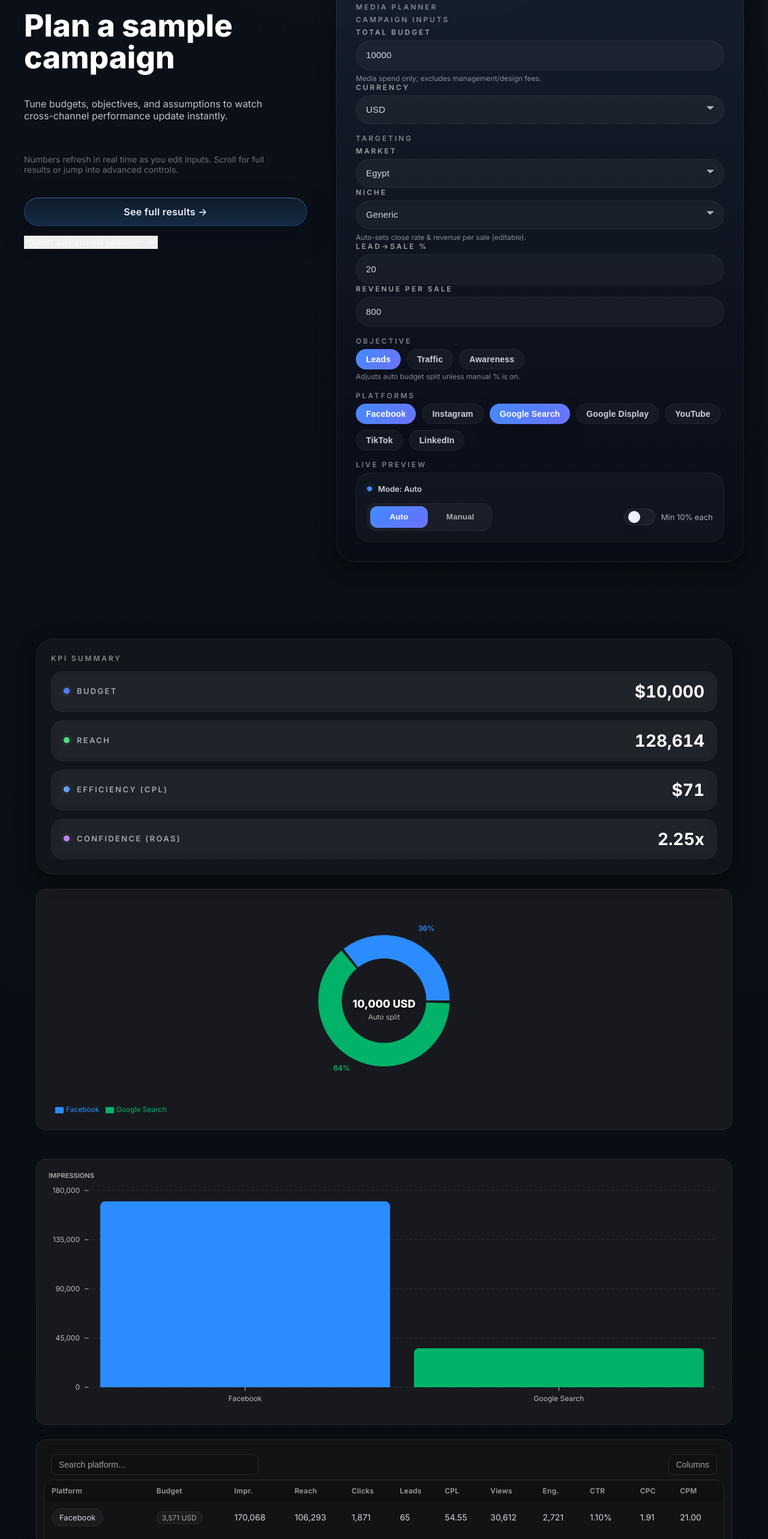
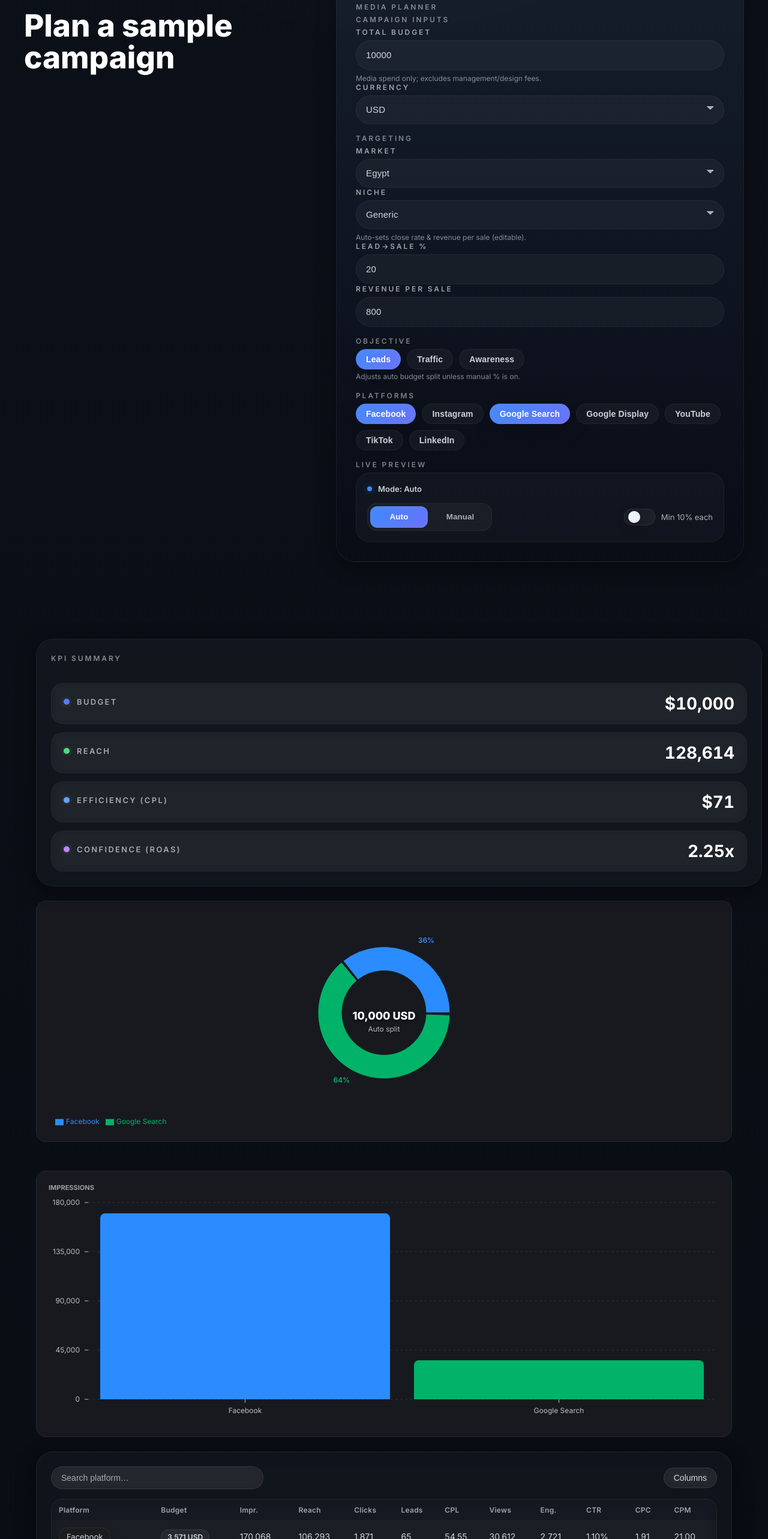
Before and after one commit to mhusse29/media-planner-lite, a React (Vite) app: page / in a window 1280 px wide. Shown: the part 197-2763 px from the top of the page at 60% size. Built offline with nearby package versions, Linux system fonts and the light colour scheme.

Commit message:
Polish hero layout and unify card styling

```diff
--- a/src/App.tsx
+++ b/src/App.tsx
@@ -287,17 +287,6 @@ function App() {
       : { opacity: 1, y: 0, transition: baseTransition },
   }), [prefersReducedMotion, baseTransition]);
 
-  const scrollToSection = useCallback((id: string) => {
-    if (typeof document === 'undefined') return;
-    const node = document.getElementById(id);
-    if (node) {
-      node.scrollIntoView({ behavior: 'smooth', block: 'start' });
-    }
-  }, []);
-
-  const scrollToResults = useCallback(() => scrollToSection('results-section'), [scrollToSection]);
-  const scrollToAdvanced = useCallback(() => scrollToSection('advanced-planner'), [scrollToSection]);
-
   // Prepare data for charts and table
   const rowsFmt = results.map(r => ({
     platform: r.platform,
@@ -449,32 +438,6 @@ function App() {
             <motion.div className="planner-copy" variants={itemVariants}>
               <span className="planner-tag">Live preview</span>
               <h2 className="planner-heading">Plan a sample campaign</h2>
-              <p className="planner-subcopy">
-                Tune budgets, objectives, and assumptions to watch cross-channel performance update instantly.
-              </p>
-              <p className="planner-note">
-                Numbers refresh in real time as you edit inputs. Scroll for full results or jump into advanced controls.
-              </p>
-              <div className="planner-cta">
-                <motion.button
-                  type="button"
-                  className="planner-btn planner-btn-primary"
-                  onClick={scrollToResults}
-                  whileHover={prefersReducedMotion ? undefined : { y: -1 }}
-                  whileTap={prefersReducedMotion ? undefined : { scale: 0.98 }}
-                >
-                  See full results →
-                </motion.button>
-                <motion.button
-                  type="button"
-                  className="planner-btn planner-link"
-                  onClick={scrollToAdvanced}
-                  whileHover={prefersReducedMotion ? undefined : { y: -1 }}
-                  whileTap={prefersReducedMotion ? undefined : { scale: 0.98 }}
-                >
-                  Open advanced planner →
-                </motion.button>
-              </div>
             </motion.div>
             <motion.div className="planner-card-wrap" variants={itemVariants}>
               <MediaPlannerCard
@@ -514,9 +477,7 @@ function App() {
         <section id="results-section" className="section">
           <div className="container flex flex-col gap-8">
             {results.length > 0 && (
-              <div className="max-w-3xl">
-                <KpiCards totals={totals} currency={currency} />
-              </div>
+              <KpiCards totals={totals} currency={currency} />
             )}
             <div className="grid gap-6 lg:grid-cols-2">
               <BudgetDonutPro
--- a/src/styles/theme.css
+++ b/src/styles/theme.css
@@ -63,7 +63,14 @@ body{
 .groupTitle{font-size:12px;font-weight:700;color:var(--muted);letter-spacing:.4px;margin:6px 0}
 
 /* subcards for nested inputs (e.g., manual splits / CPLs) */
-.subCard{background:var(--surface1);border:1px solid var(--border);border-radius:14px;padding:12px}
+.subCard{
+  background:rgba(255,255,255,0.03);
+  border:1px solid rgba(255,255,255,0.05);
+  border-radius:20px;
+  padding:18px;
+  backdrop-filter:blur(12px);
+  box-shadow:var(--shadow);
+}
 
 /* input with suffix affix */
 .inputAffix{position:relative}
@@ -72,11 +79,14 @@ body{
 /* ---- SWITCH (accessible, Slack-style) ---- */
 .toggleRow{
   display:flex;align-items:center;justify-content:space-between;
-  gap:12px;background:var(--surface1);border:1px solid var(--border);
-  border-radius:14px;padding:12px 14px
+  gap:16px;background:rgba(255,255,255,0.03);
+  border:1px solid rgba(255,255,255,0.05);
+  border-radius:22px;padding:18px 20px;
+  backdrop-filter:blur(12px);
+  box-shadow:var(--shadow);
 }
 .toggleText{display:flex;flex-direction:column;gap:2px}
-.toggleTitle{font-weight:600}
+.toggleTitle{font-weight:700;color:var(--fg-strong)}
 .toggleHelp{font-size:12px;color:var(--muted)}
 .switch{
   position:relative;width:44px;height:26px;border-radius:999px;border:1px solid var(--border);
@@ -538,6 +548,10 @@ body.planner-in .appBg::after{opacity:.18}
   padding:24px;
   box-shadow:var(--shadow);
   backdrop-filter:blur(14px);
+  width:100%;
+  display:flex;
+  flex-direction:column;
+  gap:20px;
 }
 
 .kpi-panel .planner-tag{margin-bottom:14px;color:rgba(255,255,255,0.5)}
@@ -901,35 +915,89 @@ body.planner-in .appBg::after{opacity:.18}
 .chip:hover { filter:brightness(1.05); }
 
 /* ---- Card container (same as results) ---- */
-.cardPro { background:linear-gradient(180deg,var(--surface2),var(--surface1));
-  border:1px solid var(--border); border-radius:16px; box-shadow:var(--elev); }
+.cardPro {
+  background:rgba(255,255,255,0.03);
+  border:1px solid rgba(255,255,255,0.05);
+  border-radius:28px;
+  box-shadow:var(--shadow);
+  backdrop-filter:blur(14px);
+}
 
 /* Header row in cards */
-.cardHead { display:flex; align-items:center; justify-content:space-between; gap:12px;
-  padding:12px 14px; border-bottom:1px solid var(--border); }
-.cardEyebrow { font-size:11px; letter-spacing:.4px; color:#BDBDBD; text-transform:uppercase; font-weight:700; }
+.cardHead {
+  display:flex;
+  align-items:center;
+  justify-content:space-between;
+  gap:16px;
+  padding:22px 24px 16px;
+  border-bottom:1px solid rgba(255,255,255,0.05);
+  background:rgba(12,18,28,0.32);
+}
+.cardEyebrow {
+  font-size:11px;
+  letter-spacing:.4px;
+  color:rgba(231,236,243,0.62);
+  text-transform:uppercase;
+  font-weight:700;
+}
 .cardActions { display:flex; gap:8px; }
-.cardBtn { height:32px; padding:0 12px; border:1px solid var(--border); border-radius:10px; background:#1a1b1f; color:#fff; }
-.cardBody { padding:12px 14px; }
+.cardBtn {
+  height:36px;
+  padding:0 18px;
+  border:1px solid rgba(255,255,255,0.1);
+  border-radius:999px;
+  background:rgba(255,255,255,0.06);
+  color:#ecf3ff;
+  font-weight:600;
+  backdrop-filter:blur(10px);
+  transition:transform .18s ease, background .18s ease;
+}
+.cardBtn:hover { background:rgba(107,112,255,0.24); transform:translateY(-1px); }
+.cardBody { padding:20px 24px 24px; }
 
 /* Two-column responsive grid */
-.grid2 { display:grid; gap:12px; grid-template-columns:repeat(2,minmax(0,1fr)); }
+.grid2 { display:grid; gap:16px; grid-template-columns:repeat(2,minmax(0,1fr)); }
 @media (max-width:980px){ .grid2{ grid-template-columns:1fr; } }
 
 /* Field row with pill input */
-.fieldRow{ display:grid; align-items:center; gap:8px; grid-template-columns:1fr auto;
-  background:#141519; border:1px solid var(--border); border-radius:12px; padding:10px 12px; }
-.fieldLabel{ font-weight:700; color:#D9DADE; }
-.pillInput{ display:flex; align-items:center; gap:6px;
-  background:#1a1b1f; border:1px solid var(--border); border-radius:999px; padding:4px 10px; }
-.pillInput input{ width:110px; background:transparent; border:none; outline:none; color:#fff; text-align:right; }
-.pillSuf{ color:#BDBDBD; font-weight:600; }
+.fieldRow{
+  display:grid;
+  align-items:center;
+  gap:12px;
+  grid-template-columns:1fr auto;
+  background:rgba(255,255,255,0.04);
+  border:1px solid rgba(255,255,255,0.08);
+  border-radius:22px;
+  padding:16px 20px;
+  backdrop-filter:blur(12px);
+}
+.fieldLabel{ font-weight:700; color:#ECF3FF; letter-spacing:.01em; }
+.pillInput{
+  display:flex;
+  align-items:center;
+  gap:8px;
+  background:rgba(6,10,17,0.65);
+  border:1px solid rgba(255,255,255,0.1);
+  border-radius:999px;
+  padding:6px 14px;
+  box-shadow:inset 0 1px 0 rgba(255,255,255,0.08);
+}
+.pillInput input{ width:110px; background:transparent; border:none; outline:none; color:#fff; text-align:right; font-weight:600; }
+.pillSuf{ color:rgba(231,236,243,0.7); font-weight:600; letter-spacing:.02em; }
 
 /* Sum bar for % split */
-.sumWrap{ margin-top:12px; display:flex; align-items:center; gap:10px; }
-.sumText{ font-size:12px; color:#BDBDBD; }
+.sumWrap{ margin-top:16px; display:flex; align-items:center; gap:12px; }
+.sumText{ font-size:12px; color:rgba(231,236,243,0.72); }
 .sumText.ok{ color:#8BD17C; } .sumText.warn{ color:#F5B971; }
-.sumBar{ flex:1; height:8px; border-radius:999px; background:#26272c; overflow:hidden; border:1px solid var(--border); }
+.sumBar{
+  flex:1;
+  height:10px;
+  border-radius:999px;
+  background:rgba(6,10,17,0.65);
+  overflow:hidden;
+  border:1px solid rgba(255,255,255,0.1);
+  box-shadow:inset 0 1px 0 rgba(255,255,255,0.08);
+}
 .sumInner{ height:100%; background:linear-gradient(90deg,#5B8CFF,#7F55E0); width:0%; transition:width .2s ease; }
 
 /* ===== Active Settings strip ===== */
@@ -999,10 +1067,11 @@ body.planner-in .appBg::after{opacity:.18}
 
 /* ===== Section card (consistent with results) ===== */
 .sectionCard {
-  background: linear-gradient(180deg, var(--surface2), var(--surface1));
-  border: 1px solid var(--border);
-  border-radius: 16px;
-  box-shadow: var(--elev);
+  background: rgba(255,255,255,0.03);
+  border: 1px solid rgba(255,255,255,0.05);
+  border-radius: 28px;
+  box-shadow: var(--shadow);
+  backdrop-filter: blur(14px);
   overflow: hidden;
 }
 .sectionHead {
@@ -1010,31 +1079,78 @@ body.planner-in .appBg::after{opacity:.18}
   grid-template-columns: 1fr auto;
   gap: 12px;
   align-items: center;
-  padding: 14px 16px;
-  border-bottom: 1px solid var(--border);
+  padding: 22px 24px 16px;
+  border-bottom: 1px solid rgba(255,255,255,0.05);
+  background: rgba(12,18,28,0.32);
 }
 .sectionTitle {
-  display: flex; flex-direction: column; gap: 2px;
+  display: flex;
+  flex-direction: column;
+  gap: 6px;
 }
 .sectionTitle .eyebrow {
-  font-size: 11px; letter-spacing: .4px; text-transform: uppercase; color: #BDBDBD; font-weight: 700;
+  font-size: 11px;
+  letter-spacing: .4px;
+  text-transform: uppercase;
+  color: rgba(231,236,243,0.62);
+  font-weight: 700;
 }
-.sectionTitle .sub { color: #9aa0a6; font-size: 12px; }
+.sectionTitle .sub {
+  color: rgba(231,236,243,0.78);
+  font-size: 14px;
+  font-weight: 600;
+}
 
-.sectionActions { display: flex; align-items: center; gap: 8px; }
-.secBtn { height: 32px; padding: 0 12px; border: 1px solid var(--border); border-radius: 10px; background: #1a1b1f; color: #fff; }
-.secBtn.primary { background: var(--primary); border-color: #6c39d8; }
+.sectionActions {
+  display: flex;
+  align-items: center;
+  gap: 12px;
+}
+.secBtn {
+  height: 36px;
+  padding: 0 18px;
+  border: 1px solid rgba(255,255,255,0.1);
+  border-radius: 999px;
+  background: rgba(255,255,255,0.06);
+  color: #ecf3ff;
+  font-weight: 600;
+  backdrop-filter: blur(10px);
+  transition: transform .18s ease, background .18s ease;
+}
+.secBtn:hover {
+  background: rgba(107,112,255,0.24);
+  transform: translateY(-1px);
+}
+.secBtn.primary {
+  background: linear-gradient(135deg, var(--ac-1), var(--ac-2));
+  border-color: rgba(107,112,255,0.6);
+  color: #fff;
+}
 
-.sectionBody { padding: 14px 16px; display: grid; gap: 12px; }
+.sectionBody {
+  padding: 20px 24px 24px;
+  display: grid;
+  gap: 16px;
+}
 .rowCard {
-  display: flex; align-items: center; justify-content: space-between; gap: 10px;
-  background: #141519; border: 1px solid var(--border); border-radius: 12px; padding: 10px 12px;
+  display: flex;
+  align-items: center;
+  justify-content: space-between;
+  gap: 16px;
+  background: rgba(255,255,255,0.04);
+  border: 1px solid rgba(255,255,255,0.08);
+  border-radius: 22px;
+  padding: 18px 22px;
+  backdrop-filter: blur(12px);
 }
-.rowCard .title { color: #D9DADE; font-weight: 700; }
-.rowCard .sub { color: #BDBDBD; font-size: 12px; margin-top: 2px; }
-.rowCard.warn { border-color: #5e471c; background: #231c0e; }
-.rowCard.warn .title { color: #ffe2b0; }
-.rowCard.warn .sub { color: #d4a574; }
+.rowCard .title { color: #ECF3FF; font-weight: 700; letter-spacing: .01em; }
+.rowCard .sub { color: rgba(231,236,243,0.7); font-size: 12px; margin-top: 4px; }
+.rowCard.warn {
+  border-color: rgba(255, 184, 79, 0.55);
+  background: rgba(68, 48, 12, 0.45);
+}
+.rowCard.warn .title { color: #ffe8bc; }
+.rowCard.warn .sub { color: #f5d08a; }
 
 /* Tiny mode segment */
 .modeSeg { display:inline-flex; background:#1a1b1f; border:1px solid var(--border); border-radius:10px; padding:2px; }
--- a/src/styles/tokens.css
+++ b/src/styles/tokens.css
@@ -1,14 +1,14 @@
 :root {
-  --card-bg: #111315;
-  --card-inner: #0E1011;
-  --card-border: #27292B;
-  --divider: #1C1E20;
-  --text: #FFFFFF;
-  --muted: #BDBDBD;
-  --chip: #2C2C2C;
-  --accent: #7C3AED;
-  --radius-lg: 16px;
-  --radius-md: 12px;
+  --card-bg: rgba(255, 255, 255, 0.03);
+  --card-inner: rgba(255, 255, 255, 0.05);
+  --card-border: rgba(255, 255, 255, 0.06);
+  --divider: rgba(255, 255, 255, 0.05);
+  --text: #ecf3ff;
+  --muted: rgba(231, 236, 243, 0.62);
+  --chip: rgba(255, 255, 255, 0.08);
+  --accent: #6b70ff;
+  --radius-lg: 28px;
+  --radius-md: 20px;
 }
 
 .app-card {
@@ -16,12 +16,16 @@
   border: 1px solid var(--card-border);
   border-radius: var(--radius-lg);
   color: var(--text);
+  box-shadow: var(--shadow);
+  backdrop-filter: blur(14px);
+  padding: 24px;
 }
 
 .app-card--inner {
   background: var(--card-inner);
-  border: 1px solid var(--card-border);
+  border: 1px solid rgba(255, 255, 255, 0.08);
   border-radius: var(--radius-md);
+  backdrop-filter: blur(10px);
 }
 
 .app-chip {
@@ -33,7 +37,8 @@
   padding: 6px 12px;
   border-radius: 999px;
   font-size: 13px;
-  border: 1px solid var(--card-border);
+  border: 1px solid rgba(255, 255, 255, 0.08);
+  box-shadow: 0 8px 20px rgba(6, 10, 17, 0.25);
 }
 
 .app-dot {
@@ -44,15 +49,16 @@
 }
 
 .table-wrap {
-  background: var(--card-bg);
-  border: 1px solid var(--card-border);
-  border-radius: var(--radius-lg);
+  background: rgba(255, 255, 255, 0.02);
+  border: 1px solid rgba(255, 255, 255, 0.05);
+  border-radius: calc(var(--radius-lg) - 10px);
   overflow: hidden;
+  backdrop-filter: blur(12px);
 }
 
 .table-head {
-  background: var(--card-inner);
-  border-bottom: 1px solid var(--card-border);
+  background: rgba(12, 20, 30, 0.35);
+  border-bottom: 1px solid rgba(255, 255, 255, 0.05);
 }
 
 .table-head th {
@@ -66,11 +72,12 @@
 }
 
 .table-row {
-  border-top: 1px solid var(--divider);
+  border-top: 1px solid rgba(255, 255, 255, 0.04);
+  transition: background 0.2s ease;
 }
 
 .table-row:hover {
-  background: rgba(255, 255, 255, 0.03);
+  background: rgba(255, 255, 255, 0.05);
 }
 
 .table-row td {
@@ -80,30 +87,32 @@
 }
 
 .table-badge {
-  background: #1A1C1E;
-  border: 1px solid var(--card-border);
-  border-radius: 8px;
-  padding: 2px 8px;
+  background: rgba(255, 255, 255, 0.05);
+  border: 1px solid rgba(255, 255, 255, 0.08);
+  border-radius: 999px;
+  padding: 4px 10px;
   font-size: 12px;
-  color: var(--muted);
+  color: var(--text);
+  font-weight: 600;
 }
 
 .table-toolbar {
   display: flex;
   align-items: center;
-  gap: 8px;
-  padding: 12px 12px 8px;
-  background: var(--card-bg);
+  gap: 12px;
+  padding-bottom: 16px;
 }
 
 .search-input {
-  background: var(--card-inner);
-  border: 1px solid var(--card-border);
+  background: rgba(255, 255, 255, 0.06);
+  border: 1px solid rgba(255, 255, 255, 0.1);
   color: var(--text);
-  border-radius: 10px;
-  padding: 8px 12px;
+  border-radius: 999px;
+  padding: 10px 16px;
   font-size: 14px;
-  width: 320px;
+  width: min(320px, 100%);
+  backdrop-filter: blur(10px);
+  transition: border-color 0.18s ease, box-shadow 0.18s ease;
 }
 
 .search-input::placeholder {
@@ -113,48 +122,53 @@
 .search-input:focus {
   outline: none;
   border-color: var(--accent);
+  box-shadow: 0 0 0 4px rgba(107, 112, 255, 0.2);
 }
 
 .columns-btn {
   margin-left: auto;
-  background: var(--card-inner);
-  border: 1px solid var(--card-border);
-  color: var(--muted);
-  border-radius: 10px;
-  padding: 8px 12px;
+  background: rgba(255, 255, 255, 0.06);
+  border: 1px solid rgba(255, 255, 255, 0.1);
+  color: var(--text);
+  border-radius: 999px;
+  padding: 8px 16px;
   font-size: 14px;
   cursor: pointer;
-  transition: background 0.15s ease;
+  transition: transform 0.18s ease, background 0.18s ease;
+  backdrop-filter: blur(10px);
 }
 
 .columns-btn:hover {
-  background: var(--chip);
+  background: rgba(107, 112, 255, 0.22);
+  transform: translateY(-1px);
 }
 
 .kpi-row {
   display: grid;
   grid-template-columns: repeat(4, minmax(0, 1fr));
-  gap: 10px;
-  padding: 12px;
-  border-bottom: 1px solid var(--card-border);
-  background: var(--card-bg);
+  gap: 12px;
 }
 
 .kpi-tile {
-  background: var(--card-inner);
-  border: 1px solid var(--card-border);
+  background: rgba(255, 255, 255, 0.04);
+  border: 1px solid rgba(255, 255, 255, 0.08);
   border-radius: var(--radius-md);
-  padding: 10px 12px;
+  padding: 14px 16px;
+  backdrop-filter: blur(10px);
+  box-shadow: inset 0 1px 0 rgba(255, 255, 255, 0.04);
 }
 
 .kpi-label {
   color: var(--muted);
   font-size: 12px;
-  margin-bottom: 2px;
+  text-transform: uppercase;
+  letter-spacing: 0.18em;
+  margin-bottom: 6px;
 }
 
 .kpi-value {
   color: var(--text);
-  font-size: 18px;
+  font-size: 22px;
   font-weight: 700;
+  font-variant-numeric: tabular-nums;
 }
--- a/src/ui/AppCard.tsx
+++ b/src/ui/AppCard.tsx
@@ -1,8 +1,9 @@
 import type { PropsWithChildren } from "react";
 
 export default function AppCard({ children, className = "" }: PropsWithChildren<{className?: string}>) {
+  const cardClass = ["app-card", className].filter(Boolean).join(" ");
   return (
-    <section className={`app-card ${className}`} style={{ padding: 12 }}>
+    <section className={cardClass}>
       {children}
     </section>
   );
```
